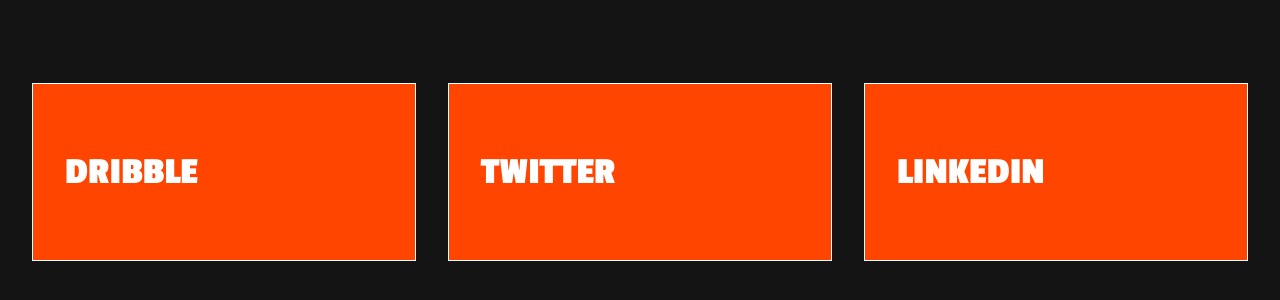
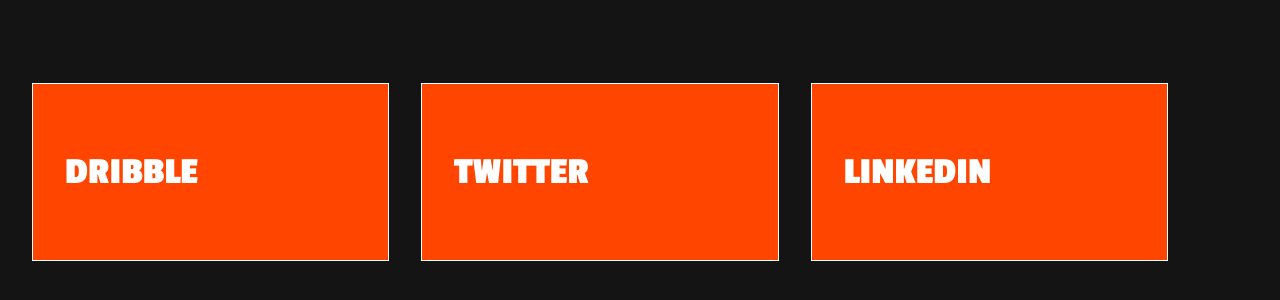
Before and after one commit to kvncnls/Expand-On-Hover-Effect, a Svelte app: page / in a window 1280 px wide. Shown: the part 228-528 px from the top of the page. Built offline with nearby package versions, Linux system fonts and the light colour scheme.

Commit message:
Completed design and animation

```diff
--- a/public/global.css
+++ b/public/global.css
@@ -5,7 +5,7 @@
 }
 
 body {
-	background-color: #2e2c2b;
+	background-color: rgb(20, 20, 20);
 	color: #333;
 	margin: 0;
 	box-sizing: border-box;
--- a/src/App.svelte
+++ b/src/App.svelte
@@ -13,7 +13,7 @@
 
 <style lang="scss">
 	@import url('https://fonts.googleapis.com/css2?family=Passion+One:wght@700&display=swap');
-
+	@import url('https://fonts.googleapis.com/css2?family=Inter:wght@100;300;500;700;900&display=swap');
 	main {
 		background-color: rgb(20, 20, 20);
 		display: flex;
@@ -22,6 +22,7 @@
 		justify-content: space-between;
 		height: 100%;
 		padding: 1rem;
+		max-width: 1200px;
 		@media (orientation: portrait) {
 			flex-direction: column;
 		}
--- a/src/FooterLink.svelte
+++ b/src/FooterLink.svelte
@@ -17,8 +17,8 @@
 </a>
 
 <style lang="scss">
-@import url('https://fonts.googleapis.com/css2?family=Passion+One:wght@700&display=swap');
-
+    @import url('https://fonts.googleapis.com/css2?family=Passion+One:wght@700&display=swap');
+    @import url('https://fonts.googleapis.com/css2?family=Roboto:wght@300&display=swap');
 .box {
     position: relative;
     font-family: 'Passion One', sans-serif;
@@ -45,7 +45,7 @@
     div {
         position: absolute;
         transition: 300ms;
-        height: 1rem;
+        height: 1.4rem;
         width: 50%;
         overflow: hidden;
         flex-direction: row;
@@ -53,10 +53,12 @@
         justify-content: space-between;
         bottom: 4rem;
         p {
+            font-family: 'Roboto', sans-serif;
+            font-weight: bold;
             position: absolute;
             transition: 300ms;
             opacity: 1;
-            font-size: 1rem;
+            font-size: 1.2rem;
             font-weight: 100;
             pointer-events: none;
             top: 50px;
```
